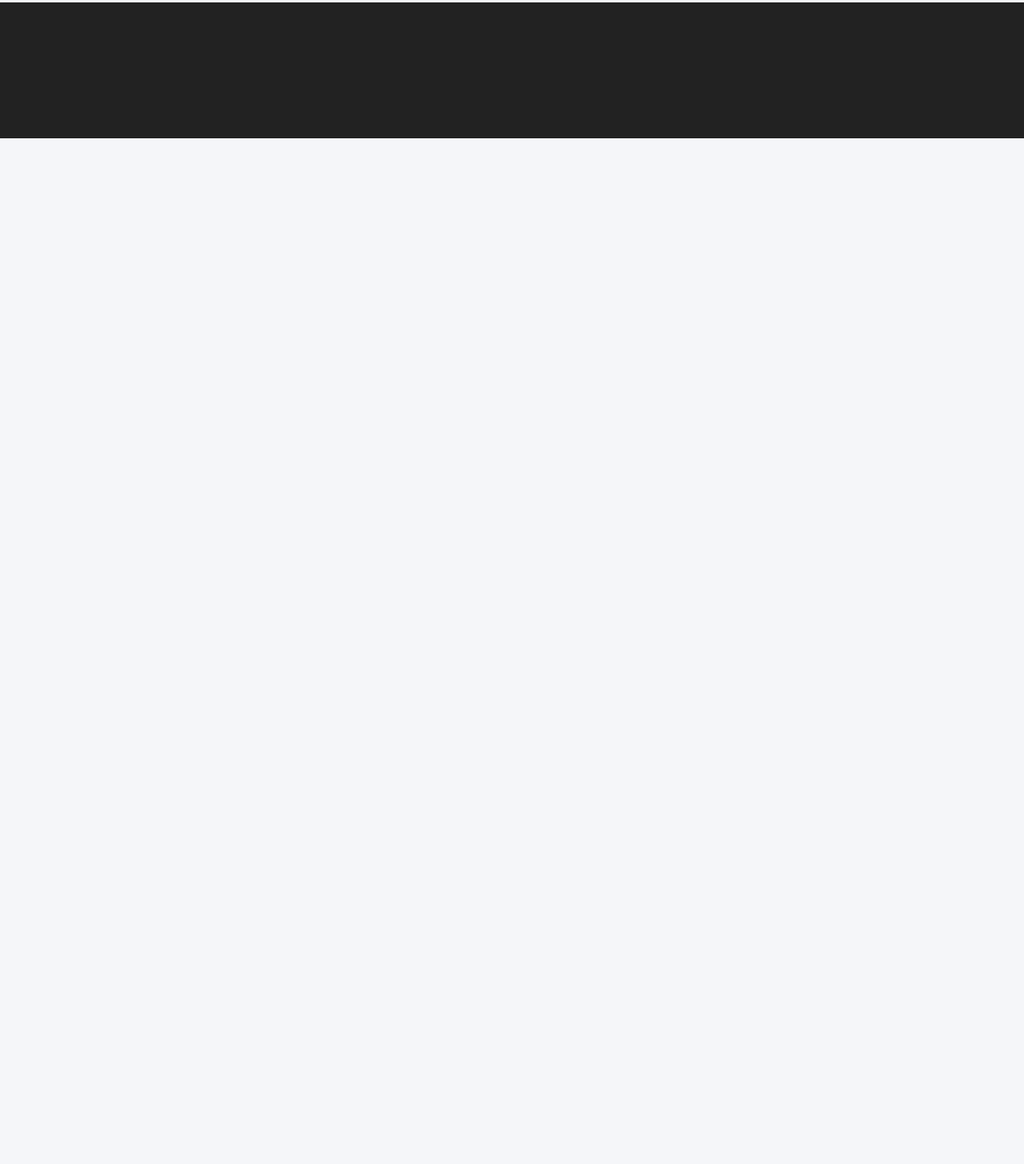
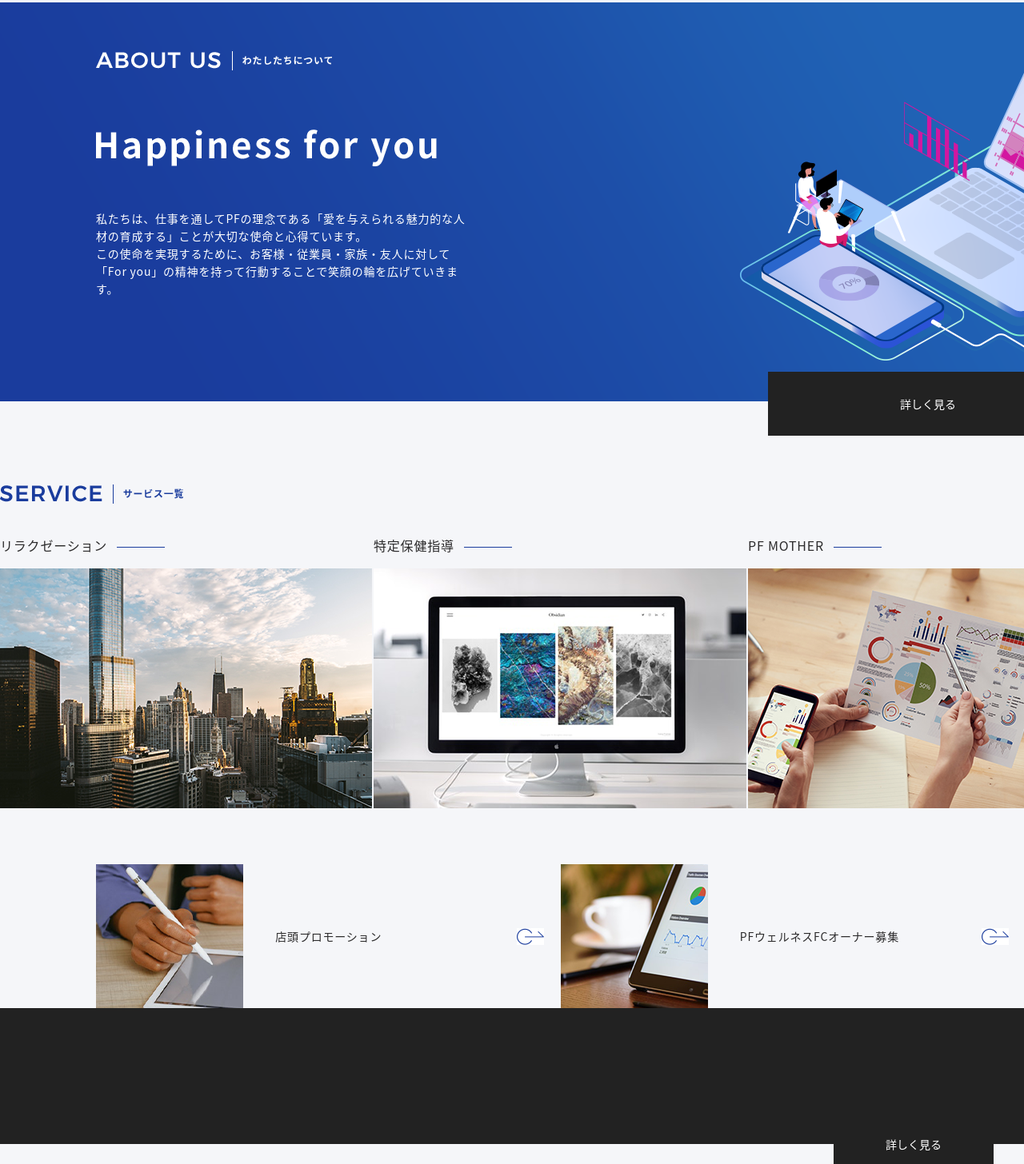
Before and after one commit to konomi-yoko/practice_corporateC, a plain HTML site: page index.html in a window 1280 px wide. Shown: the part 1344-2800 px from the top of the page at 80% size. Before the commit the page ends 1517 px from the top, so only its background shows below. Drawn offline with nearby package versions, Linux system fonts and the light colour scheme.

Commit message:
サービスまで完了(2:39

```diff
--- a/css/style.css
+++ b/css/style.css
@@ -11,18 +11,32 @@ body {
 .pc { display: block !important; }
 .sp { display: none !important; }
 
-a:hover {
-	opacity: 0.7 ;
+
+.img-wrapper {
+	overflow: hidden;
 }
 
-a img:hover {
-	opacity: 0.7 ;
+.img-wrapper img {
+	display: block;
+	transition-duration: 0.3s;
+}
+
+a:hover + .img-wrapper img {
+	transform: scale(1.05);
+	transition-duration: 0.3s;
 }
 
 button:hover {
 	opacity: 0.7 ;
 }
 
+.btn-link {
+	width: 200px;
+	height: 60px;
+	color: #fff;
+	background: #222;
+	text-align: center;
+}
 
 /*---------------animation---------------*/
 .animation {
@@ -318,6 +332,12 @@ nav li:first-childe {
 	padding: 0 30px;
 }
 
+.topics-img-wrapper li a {
+	width: 100%;
+	height: auto;
+}
+
+
 li.top30 {
 	padding-top: 30px;
 }
@@ -340,6 +360,143 @@ li.btm30 {
 }
 
 .topics-img-wrapper .read {
+}
+
+
+/*--------------about--------------*/
+.about-wrapper {
+	width: 100%;
+	height: auto;
+
+}
+
+.about-inner {
+	width: 1400px;
+	height: 500px;
+	color: #fff;
+	background: url(../img/about_bk_pc.png) no-repeat;
+	background-position: center;
+	background-size: cover;
+	margin: 0 auto;
+	padding: 0 120px;
+	display: flex;
+	position: relative;
+}
+
+.about-wrapper .text-wrapper {
+	width: 100%;
+	height: auto;
+	padding-top: 61px;
+	margin-right: 80px;
+}
+
+.about-wrapper h1 {
+	margin-bottom: 74px;
+}
+
+.about-wrapper .text-happiness {
+	margin-bottom: 54px;
+}
+
+.about-wrapper .text-inner {
+	width: 466px;
+	height: auto;
+	line-height: 22px;
+}
+
+.about-wrapper .img-wrapper {
+	margin-top: 21px;
+}
+
+.about-wrapper .btn-link {
+	width: 400px;
+	height: 80px;
+	position: absolute;
+	bottom: -42px;
+	right: 40px;
+}
+
+/*--------------service-------------*/
+.service-wrapper {
+	width: 100%;
+	height: auto;
+}
+
+.service-inner {
+	width: 1400px;
+	height: auto;
+	padding-top: 103px;
+	margin: 0 auto;
+}
+
+.service-wrapper h1 {
+	margin-bottom: 44px;
+}
+
+.service-wrapper .img-list-wrapper {
+	width: 100%;
+	height: auto;
+	display: flex;
+	justify-content: space-between;
+}
+
+.service-wrapper h2 {
+	font-size: 16px;
+	line-height: 16px;
+	margin-bottom: 21px;
+}
+
+.service-wrapper h2::after {
+	content: "";
+	width: 60px;
+	height: 1px;
+	background: #1a3c9d;
+	display: inline-block;
+	vertical-align: middle;
+	margin-left: 12px;
+}
+
+.service-wrapper .img-list-wrapper li .img-wrapper {
+	position: relative;
+}
+
+.service-wrapper .img-list-wrapper li .btn-link {
+	position: absolute;
+	bottom: -30px;
+	right: 38px;
+}
+
+.service-wrapper .btn-wrapper {
+	width: 100%;
+	height: auto;
+	padding: 0 120px;
+	display: flex;
+	justify-content: space-between;
+}
+
+.service-wrapper .btn-wrapper li{
+	padding-top: 70px;
+}
+
+.service-wrapper .btn-wrapper li a {
+	width: 579px;
+	height: 180px;
+	display: flex;
+}
+
+.service-wrapper .btn-wrapper .text-wrapper {
+	width: 100%;
+	height: 100%;
+	padding-left: 40px;
+	display: flex;
+	align-items: center;
+	position: relative;
+}
+
+.service-wrapper .btn-wrapper .text-wrapper .link-icon {
+	position: absolute;
+	right: 19px;
+	height: 20px;
 }
 
 
--- a/index.html
+++ b/index.html
@@ -60,8 +60,8 @@
 		<div class="topics-inner">
 			<div class="topics-tit-wrapper">
 				<h1 class="section-tit">
-					<img class="pc" src="img/topics_tit_pc.png" alt="TOPICS">
-					<img class="sp" src="img/topics_tit_sp.png" alt="TOPICS">
+					<img class="pc" src="img/topics_tit_pc.png" alt="TOPICS トピックス">
+					<img class="sp" src="img/topics_tit_sp.png" alt="TOPICS トピックス">
 				</h1>
 			</div>
 			<ul class="topics-img-wrapper">
@@ -80,7 +80,7 @@
 					</div>
 				</a></li>
 				<li class="btm30"><a href="#">
-					<div class="img-wrapper"><img class="pc" src="img/topics_img03_pc.png" alt="「PF」運営の株式会社パブリックファンクション、セラピストに特化した業界特化型求人メディア「PFナビ」をオープン"><img class="sp" src="img/topics_img03_sp.png" alt="「PF」運営の株式会社パブリックファンクション、セラピストに特化した業界特化型求人メディア「PFナビ」をオープン"></div>
+					<div class="img-wrapper"><img class="pc" src="img/topics_img03_pc.png" alt="「PF」運営の株式会社パブリックファ ンクション、セラピストに特化した業界特化型求人メディア「PFナビ」をオープン"><img class="sp" src="img/topics_img03_sp.png" alt="「PF」運営の株式会社パブリックファンクション、セラピストに特化した業界特化型求人メディア「PFナビ」をオープン"></div>
 					<div class="text-wrapper">
 						<p class="time">2020.10.10</p>
 						<p class="read">「PF」運営の株式会社パブリックファンクション、 セラピストに特化した業界特化型求人メディア「PFナビ」をオープン</p>
@@ -110,6 +110,67 @@
 			</ul>
 		</div>
 	</div>
+
+	<!-- about -->
+	<div class="about-wrapper">
+		<div class="about-inner">
+			<div class="text-wrapper">
+				<h1>
+					<img class="pc" src="img/about_tit_pc.png" alt="ABOUT US わたしたちについて">
+					<img class="sp" src="img/about_tit_sp.png" alt="ABOUT US わたしたちについて">
+				</h1>
+				<p class="text-happiness"><img class="pc" src="img/about_text_pc.png" alt="Happiness for you"><img class="sp" src="img/about_text_sp.png" alt="Happiness for you"></p>
+				<p class="text-inner">私たちは、仕事を通してPFの理念である「愛を与えられる魅力的な人材の育成する」ことが大切な使命と心得ています。<br>
+				この使命を実現するために、お客様・従業員・家族・友人に対して<br>
+			「For you」の精神を持って行動することで笑顔の輪を広げていきます。</p>
+			</div>
+			<div class="img-wrapper"><img class="pc" src="img/about_img_pc.png" alt="Happiness for you"><img class="sp" src="img/about_img_sp.png" alt="Happiness for you"></div>
+			<a href="#"><button class="btn-link"><p>詳しく見る</p></button></a>
+		</div>
+	</div>
+
+	<!-- service -->
+	<div class="service-wrapper">
+		<div class="service-inner">
+			<h1><img class="pc" src="img/service_tit_pc.png" alt="SERVICE サービス一覧"><img class="sp" src="img/service_tit_sp.png" alt="SERVICE サービス一覧"></h1>
+			<ul class="img-list-wrapper">
+				<li><a href="#">
+					<h2>リラクゼーション</h2>
+					<div class="img-wrapper"><img class="pc" src="img/service_img01_pc.png" alt="リラクゼーション"><img class="sp" src="img/service_img01_sp.png" alt="リラクゼーション"></div>
+					<a href="#"><button class="btn-link"><p>詳しく見る</p></button></a>
+				</a></li>
+				<li><a href="#">
+					<h2>特定保健指導</h2>
+					<div class="img-wrapper"><img class="pc" src="img/service_img02_pc.png" alt="特定保健指導"><img class="sp" src="img/service_img02_sp.png" alt="特定保健指導"></div>
+					<a href="#"><button class="btn-link"><p>詳しく見る</p></button></a>
+				</a></li>
+				<li><a href="#">
+					<h2>PF MOTHER</h2>
+					<div class="img-wrapper"><img class="pc" src="img/service_img03_pc.png" alt="PF MOTHER"><img class="sp" src="img/service_img03_sp.png" alt="PF MOTHER"></div>
+					<a href="#"><button class="btn-link"><p>詳しく見る</p></button></a>
+				</a></li>
+			</ul>
+			<ul class="btn-wrapper">
+				<li><a href="#">
+					<div class="img-wrapper"><img class="pc" src="img/service_btn01_pc.png" alt="店頭プロモーション"><img class="sp" src="img/service_btn01_sp.png" alt="店頭プロモーション"></div>
+					<div class="text-wrapper">
+						<p>店頭プロモーション</p>
+						<div class="link-icon"><img class="pc" src="img/linkicon_B_pc.png" alt="店頭プロモーション"><img class="sp" src="img/linkicon_B_sp.png" alt="店頭プロモーション"></div>
+					</div>
+				</a></li>
+				<li><a href="#">
+					<div class="img-wrapper"><img class="pc" src="img/service_btn02_pc.png" alt="PFウェルネスFCオーナー募集"><img class="sp" src="img/service_btn02_sp.png" alt="PFウェルネスFCオーナー募集"></div>
+					<div class="text-wrapper">
+						<p>PFウェルネスFCオーナー募集</p>
+						<div class="link-icon"><img class="pc" src="img/linkicon_B_pc.png" alt="PFウェルネスFCオーナー募集"><img class="sp" src="img/linkicon_B_sp.png" alt="PFウェルネスFCオーナー募集"></div>
+					</div>
+				</a></li>
+			</ul>
+		</div>
+	</div>
+
+	<!-- studios -->
+
 
 
 
```
Also changed, not shown: img/service_btn02_pc.png (renamed from img/service_btn02.png).
